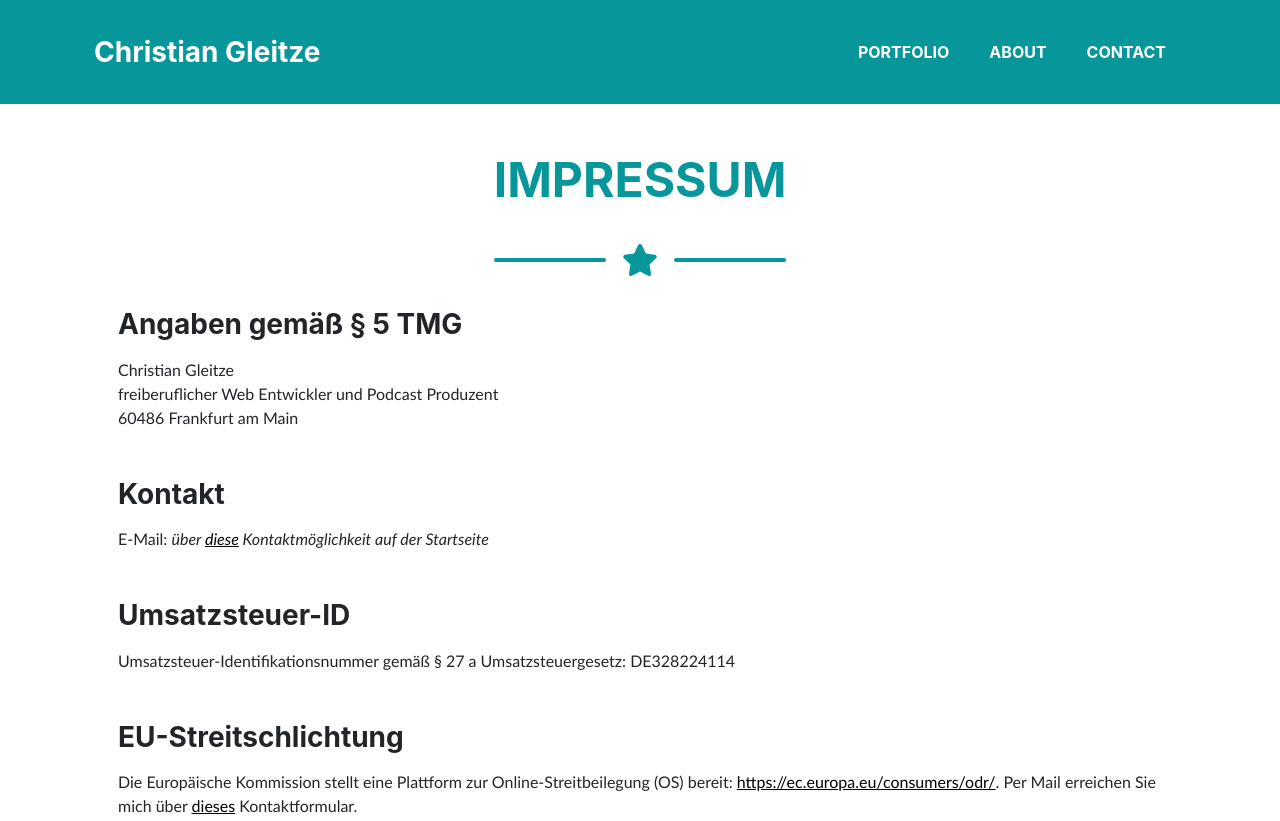
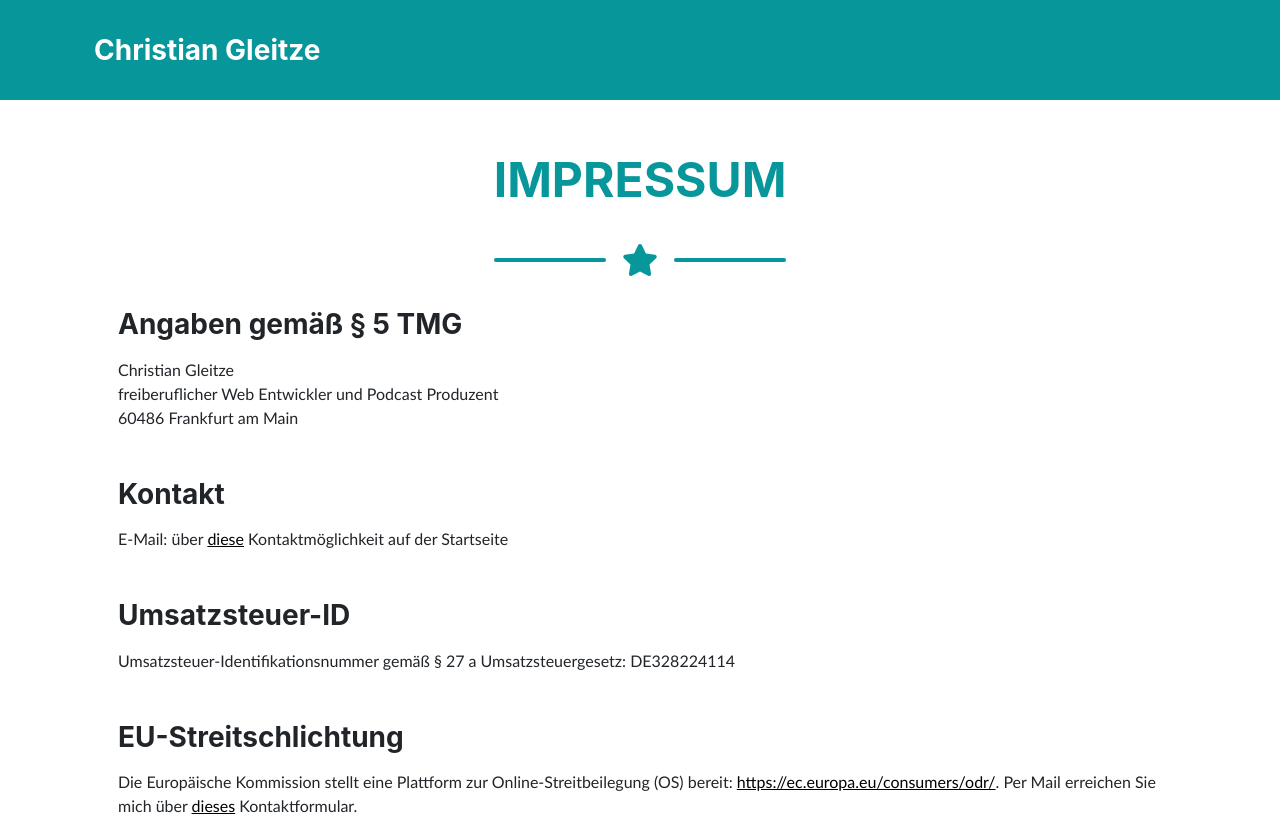
Before and after one commit to chrisgleitze/bootstrap-one-pager, a plain HTML site: page pages/impressum.html in a window 1280 px wide. Shown: the top 821 px of the page. Drawn offline with nearby package versions, Linux system fonts and the light colour scheme; files whose address does not match are found by name; a web font is replaced by a local one.

Commit message:
impressum
remove button menu, homepage title refers back to start page

```diff
--- a/pages/impressum.html
+++ b/pages/impressum.html
@@ -22,23 +22,8 @@
 <body id="page-top">
 
     <nav class="navbar navbar-expand-lg bg-secondary fixed-top" id="mainNav">
-        <div class="container"><a class="navbar-brand js-scroll-trigger" href="#page-top">Christian Gleitze</a>
-            <button class="navbar-toggler navbar-toggler-right font-weight-bold bg-primary text-white rounded"
-                type="button" data-toggle="collapse" data-target="#navbarResponsive" aria-controls="navbarResponsive"
-                aria-expanded="false" aria-label="Toggle navigation">Menu <i class="fas fa-bars"></i></button>
-            <div class="collapse navbar-collapse" id="navbarResponsive">
-                <ul class="navbar-nav ml-auto">
-                    <li class="nav-item mx-0 mx-lg-1"><a class="nav-link py-3 px-0 px-lg-3 rounded js-scroll-trigger"
-                            href="#portfolio">PORTFOLIO</a>
-                    </li>
-                    <li class="nav-item mx-0 mx-lg-1"><a class="nav-link py-3 px-0 px-lg-3 rounded js-scroll-trigger"
-                            href="#about">ABOUT</a>
-                    </li>
-                    <li class="nav-item mx-0 mx-lg-1"><a class="nav-link py-3 px-0 px-lg-3 rounded js-scroll-trigger"
-                            href="#contact">CONTACT</a>
-                    </li>
-                </ul>
-            </div>
+        <div class="container"><a class="navbar-brand js-scroll-trigger"
+                href="https://www.christiangleitze.com/">Christian Gleitze</a>
         </div>
     </nav>
 
@@ -78,9 +63,9 @@
 
             <div class="col-lg-12 mb-4 mb-sm-5">
                 <div>
-                    <p>E-Mail: <i>über <a href="https://www.christiangleitze.com/#contact"
-                                class="link-primary"><u>diese</u></a>
-                            Kontaktmöglichkeit auf der Startseite</i>
+                    <p>E-Mail: über <a href="https://www.christiangleitze.com/#contact"
+                            class="link-primary"><u>diese</u></a>
+                        Kontaktmöglichkeit auf der Startseite
                     </p>
                 </div>
             </div>
```
